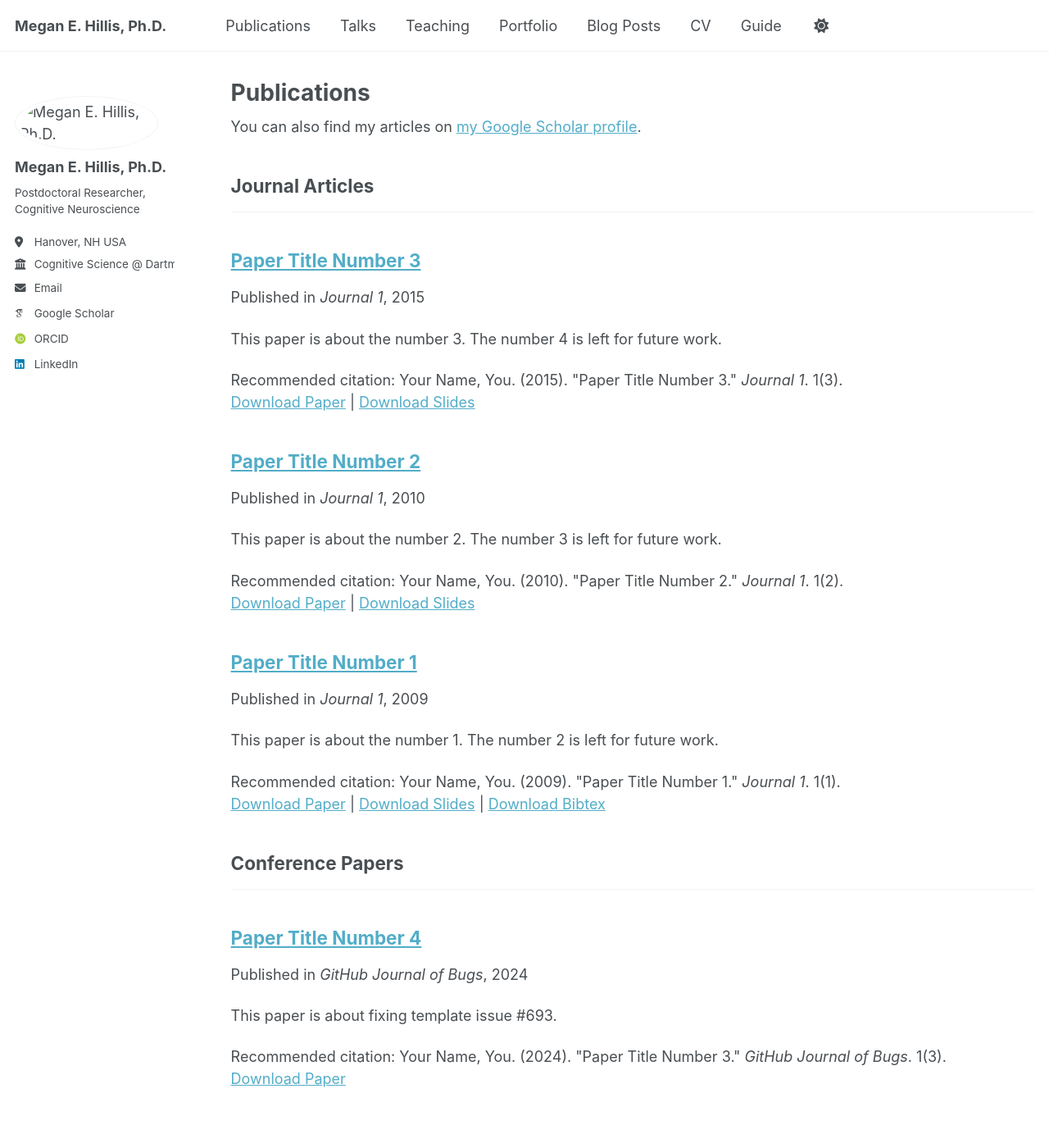
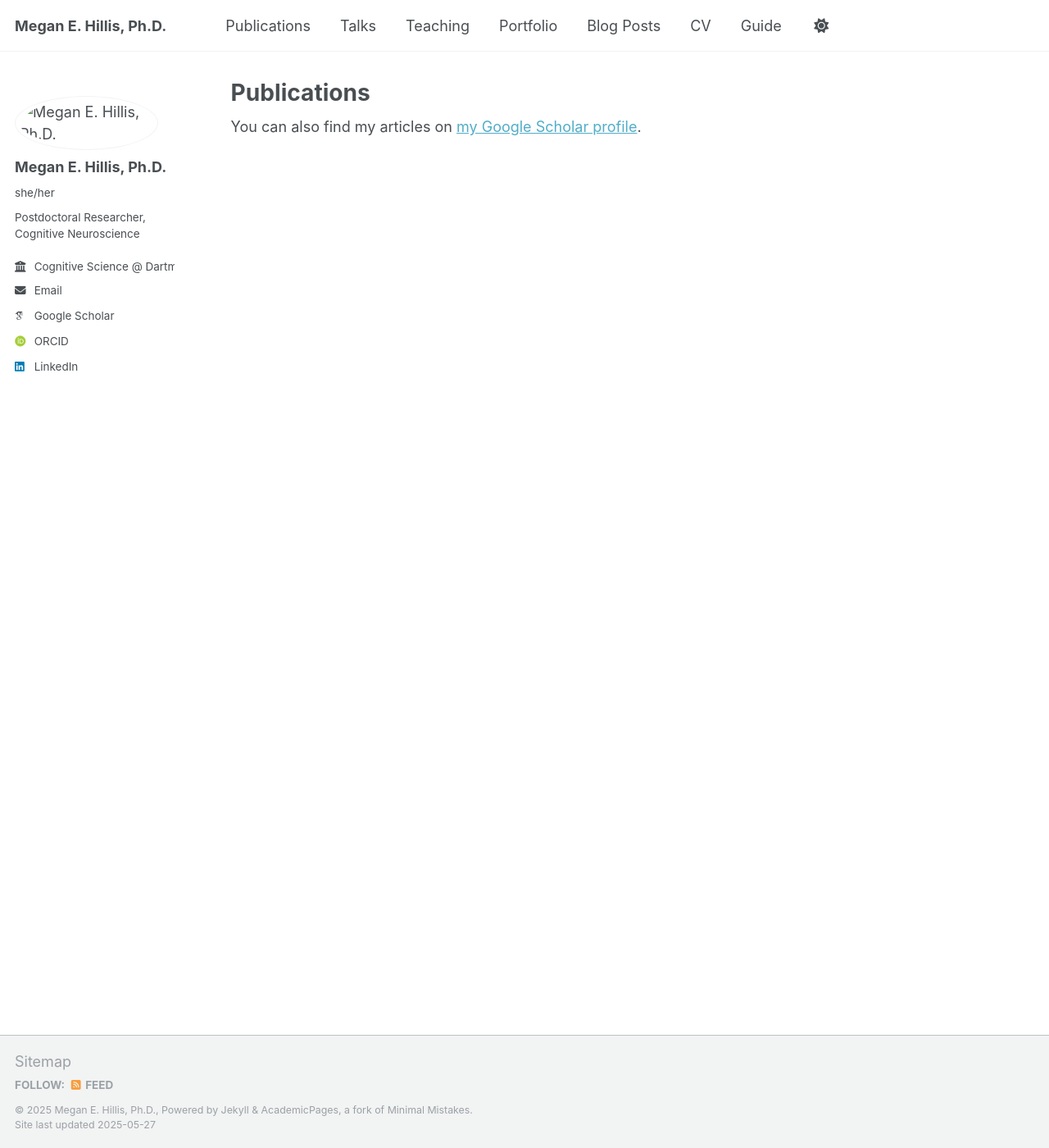
Before and after one commit to megan-hillis/megan-hillis.github.io, a Jekyll site: the page built from _pages/publications.html, in a window 1280 px wide and 1400 px high. Shown: the whole window at 82% size. Built offline with Jekyll 4.4.1, drawn with Linux system fonts in a browser that asks for light colours; some web fonts are replaced; some of the changed text lies outside the part shown.

Commit message:
Update _config.yml

```diff
--- a/_config.yml
+++ b/_config.yml
@@ -11,11 +11,11 @@ locale                   : "en-US"
 site_theme               : "default"
 title                    : "Megan E. Hillis, Ph.D."
 title_separator          : "-"
-name                     : &name "Your Name"
+name                     : #
 description              : &description "Postdoctoral Researcher in Cognitive Neuroscience"
 url                      : https://megan-hillis.github.io # the base hostname & protocol for your site e.g. "https://[your GitHub username].github.io" or if you already have some other page hosted on Github then use "https://[your GitHub username].github.io/[Your Repo Name]"
 baseurl                  : "" # the subpath of your site, e.g. "/blog"
-repository               : "academicpages/academicpages.github.io"
+repository               : "megan-hillis/megan-hillis.github.io"
 
 # Site Author - The following control what appear as part of the author content on the side bar.
 #               If a field is blank the icon and link will not appear, otherwise it will be shown.
@@ -24,10 +24,10 @@ author:
   # Biographic information
   avatar           : "files/slack_pfp_f_small.png"
   name             : "Megan E. Hillis, Ph.D."
-  pronouns         : # example: "she/her"
+  pronouns         : "she/her"
   bio              : "Postdoctoral Researcher, Cognitive Neuroscience"
-  location         : "Hanover, NH USA"
-  employer         : "Cognitive Science @ Dartmouth College"
+  location         : #
+  employer         : "Cognitive Science @ Dartmouth"
   uri              : # URL
   email            : "meg.hillis12@gmail.com"
 
@@ -78,12 +78,10 @@ author:
 
 # Publication Category - The following the list of publication categories and their headings
 publication_category:
-  books:
-    title: 'Books'
-  manuscripts:
-    title: 'Journal Articles'
-  conferences:
-    title: 'Conference Papers'
+  preprints:
+    title: 'Preprints'
+  published:
+    title: 'Published'
 
 # Site Settings
 teaser                   :  # filename of teaser fallback teaser image placed in /images/, .e.g. "500x300.png"
```
